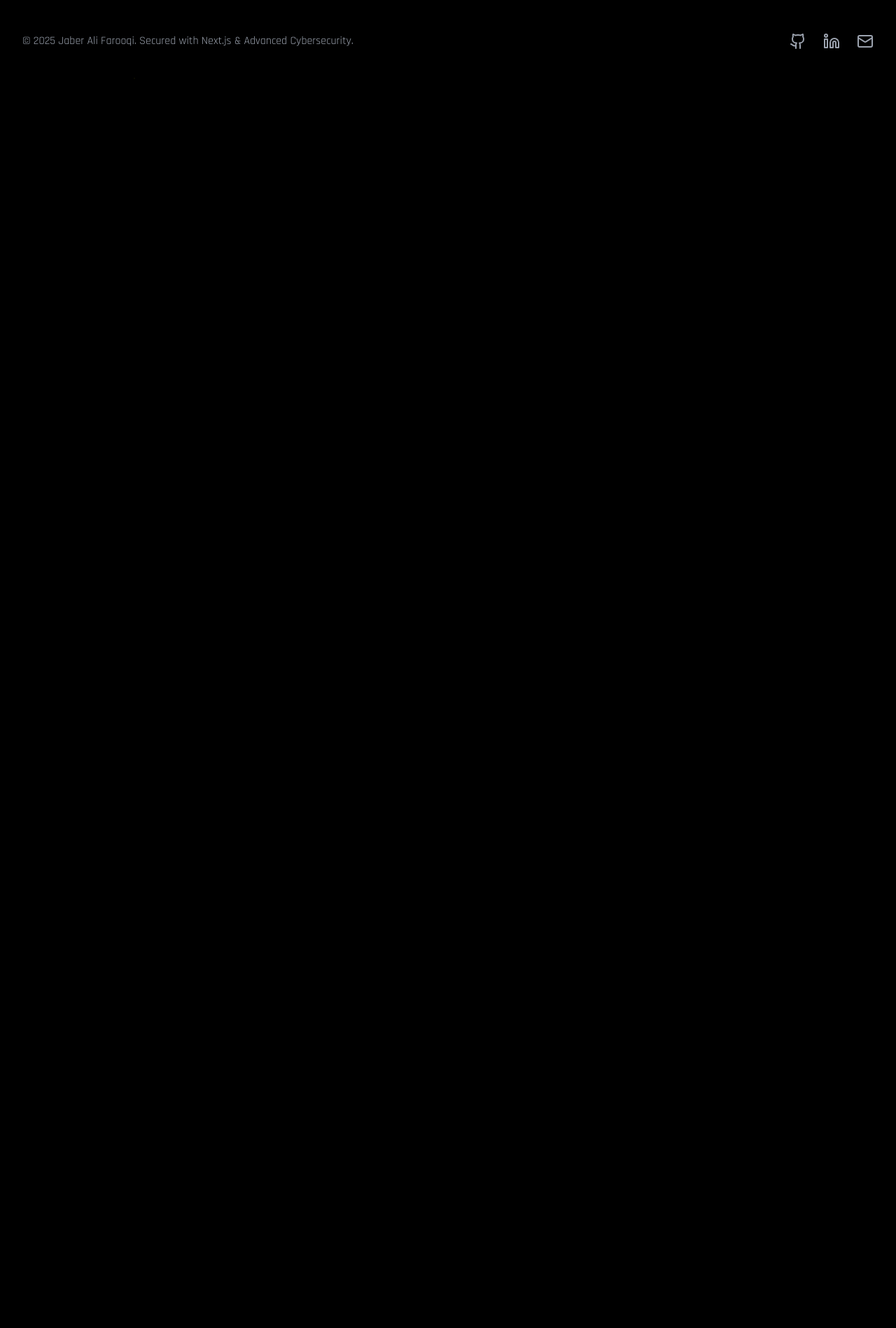
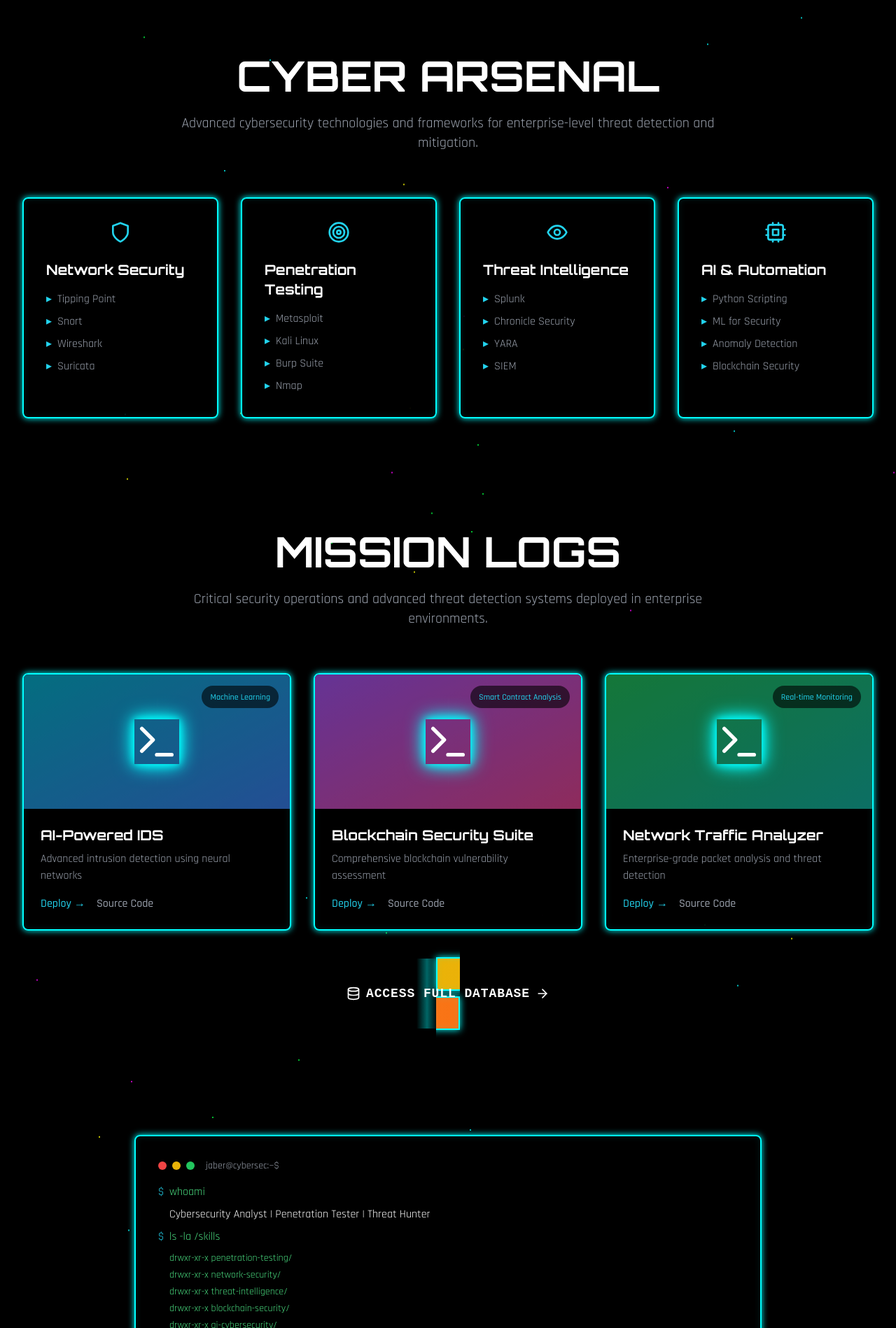
Before and after one commit to jbn7scripts/portfolio, a Next.js app: page / in a window 1280 px wide. Shown: the part 902-2800 px from the top of the page at 70% size. Before the commit the page ends 1021 px from the top, so only its background shows below. Built offline with nearby package versions, Linux system fonts and the light colour scheme.

Commit message:
Restore: Full homepage sections with clean glowing hero name (no box)

```diff
--- a/pages/index.js
+++ b/pages/index.js
@@ -69,6 +69,8 @@ export default function Home() {
   ];
 
   return (
+    <>
+      {/* Hero Section */}
       <section className="min-h-screen flex flex-col items-center justify-center px-4 sm:px-6 lg:px-8 relative overflow-hidden">
         <div ref={heroRef} className={`text-center max-w-2xl sm:max-w-4xl mx-auto z-10 ${heroInView ? 'motion-safe:animate-zoom-in' : 'opacity-0'}`}>
           {/* Holographic Avatar */}
@@ -138,5 +140,158 @@ export default function Home() {
         <div className="absolute bottom-20 left-8 w-2 h-2 bg-yellow-400 rounded-full motion-safe:animate-float opacity-70" style={{animationDelay: '4s'}}></div>
         <div className="absolute bottom-40 right-4 w-3 h-3 bg-green-400 rounded-full motion-safe:animate-float opacity-70" style={{animationDelay: '1s'}}></div>
       </section>
+
+      {/* Skills Section */}
+      <section className="py-20 px-4 sm:px-6 lg:px-8 relative">
+        <div className="max-w-7xl mx-auto">
+          <div ref={skillsRef} className={`text-center mb-16 ${skillsInView ? 'animate-zoom-in' : 'opacity-0'}`}>
+            <h2 className="text-4xl sm:text-6xl font-bold mb-6 font-['Orbitron']">
+              CYBER ARSENAL
+            </h2>
+            <p className="text-xl text-gray-400 max-w-3xl mx-auto font-['Rajdhani']">
+              Advanced cybersecurity technologies and frameworks for enterprise-level threat detection and mitigation.
+            </p>
+          </div>
+          <div className="grid grid-cols-1 md:grid-cols-2 lg:grid-cols-4 gap-8">
+            {skills.map((skill, index) => (
+              <div
+                key={skill.name}
+                className={`group relative bg-black/60 backdrop-blur-md border border-cyan-500/30 rounded-lg p-8 hover:scale-105 transition-all duration-500 card-3d neon-border scan-line ${skillsInView ? 'animate-slide-in' : 'opacity-0'}`}
+                style={{ animationDelay: `${index * 0.2}s` }}
+              >
+                <div className={`absolute inset-0 bg-gradient-to-br ${skill.color} opacity-0 group-hover:opacity-10 rounded-lg transition-opacity duration-300`}></div>
+                <div className="relative z-10">
+                  <div className="text-cyan-400 mb-6 flex justify-center group-hover:text-white transition-colors duration-300 animate-float">
+                    {skill.icon}
+                  </div>
+                  <h3 className="text-xl font-bold mb-4 text-white font-['Orbitron'] group-hover:text-cyan-400 transition-colors duration-300">
+                    {skill.name}
+                  </h3>
+                  <ul className="space-y-2">
+                    {skill.technologies.map((tech, techIndex) => (
+                      <li
+                        key={tech}
+                        className="text-gray-400 group-hover:text-gray-300 transition-colors duration-300 font-['Rajdhani']"
+                        style={{ animationDelay: `${(index * 0.2) + (techIndex * 0.1)}s` }}
+                      >
+                        <span className="text-cyan-400 mr-2">▸</span>
+                        {tech}
+                      </li>
+                    ))}
+                  </ul>
+                </div>
+              </div>
+            ))}
+          </div>
+        </div>
+      </section>
+
+      {/* Featured Projects Preview */}
+      <section className="py-20 px-4 sm:px-6 lg:px-8 relative">
+        <div className="max-w-7xl mx-auto">
+          <div ref={projectsRef} className={`text-center mb-16 ${projectsInView ? 'animate-zoom-in' : 'opacity-0'}`}>
+            <h2 className="text-4xl sm:text-6xl font-bold mb-6 font-['Orbitron']">
+              MISSION LOGS
+            </h2>
+            <p className="text-xl text-gray-400 max-w-3xl mx-auto font-['Rajdhani']">
+              Critical security operations and advanced threat detection systems deployed in enterprise environments.
+            </p>
+          </div>
+          <div className="grid grid-cols-1 md:grid-cols-2 lg:grid-cols-3 gap-8 mb-12">
+            {[
+              {
+                title: "AI-Powered IDS",
+                tech: "Machine Learning",
+                description: "Advanced intrusion detection using neural networks",
+                color: "from-cyan-500 to-blue-500"
+              },
+              {
+                title: "Blockchain Security Suite",
+                tech: "Smart Contract Analysis",
+                description: "Comprehensive blockchain vulnerability assessment",
+                color: "from-purple-500 to-pink-500"
+              },
+              {
+                title: "Network Traffic Analyzer",
+                tech: "Real-time Monitoring",
+                description: "Enterprise-grade packet analysis and threat detection",
+                color: "from-green-500 to-teal-500"
+              }
+            ].map((project, index) => (
+              <div
+                key={project.title}
+                className={`group relative bg-black/60 backdrop-blur-md border border-cyan-500/30 rounded-lg overflow-hidden hover:scale-105 transition-all duration-500 card-3d neon-border ${projectsInView ? 'animate-slide-in' : 'opacity-0'}`}
+                style={{ animationDelay: `${index * 0.2}s` }}
+              >
+                <div className={`h-48 bg-gradient-to-br ${project.color} relative overflow-hidden`}>
+                  <div className="absolute inset-0 bg-black/40"></div>
+                  <div className="absolute inset-0 flex items-center justify-center">
+                    <Terminal className="w-16 h-16 text-white animate-pulse-glow" />
+                  </div>
+                  <div className="absolute top-4 right-4 bg-black/60 backdrop-blur-md px-3 py-1 rounded-full">
+                    <span className="text-xs text-cyan-400 font-['Rajdhani'] font-medium">{project.tech}</span>
+                  </div>
+                </div>
+                <div className="p-6">
+                  <h3 className="text-xl font-bold mb-2 text-white font-['Orbitron'] group-hover:text-cyan-400 transition-colors duration-300">
+                    {project.title}
+                  </h3>
+                  <p className="text-gray-400 mb-4 font-['Rajdhani']">
+                    {project.description}
+                  </p>
+                  <div className="flex space-x-4">
+                    <span className="text-cyan-400 hover:text-white font-medium cursor-pointer transition-colors duration-300 font-['Rajdhani']">
+                      Deploy →
+                    </span>
+                    <span className="text-gray-400 hover:text-gray-300 font-medium cursor-pointer transition-colors duration-300 font-['Rajdhani']">
+                      Source Code
+                    </span>
+                  </div>
+                </div>
+                <div className="absolute inset-0 bg-gradient-to-r from-transparent via-cyan-400/5 to-transparent opacity-0 group-hover:opacity-100 transform -skew-x-12 translate-x-[-100%] group-hover:translate-x-[100%] transition-all duration-1000"></div>
+              </div>
+            ))}
+          </div>
+          <div className="text-center">
+            <CyberButton href="/projects" variant="accent" className="text-lg">
+              <Database className="mr-2 w-5 h-5" />
+              Access Full Database
+              <ArrowRight className="ml-2 w-5 h-5" />
+            </CyberButton>
+          </div>
+        </div>
+      </section>
+
+      {/* Terminal Section */}
+      <section className="py-20 px-4 sm:px-6 lg:px-8 relative">
+        <div className="max-w-4xl mx-auto">
+          <div className="bg-black/80 backdrop-blur-md border border-cyan-500/30 rounded-lg p-8 neon-border font-mono">
+            <div className="flex items-center mb-4">
+              <div className="flex space-x-2">
+                <div className="w-3 h-3 bg-red-500 rounded-full"></div>
+                <div className="w-3 h-3 bg-yellow-500 rounded-full"></div>
+                <div className="w-3 h-3 bg-green-500 rounded-full"></div>
+              </div>
+              <div className="ml-4 text-gray-400 text-sm font-['Rajdhani']">jaber@cybersec:~$</div>
+            </div>
+            <div className="text-green-400 space-y-2 font-['Rajdhani']">
+              <div className="flex"><span className="text-cyan-400">$</span> <span className="ml-2">whoami</span></div>
+              <div className="text-white ml-4">Cybersecurity Analyst | Penetration Tester | Threat Hunter</div>
+              <div className="flex"><span className="text-cyan-400">$</span> <span className="ml-2">ls -la /skills</span></div>
+              <div className="ml-4 space-y-1 text-sm">
+                <div>drwxr-xr-x  penetration-testing/</div>
+                <div>drwxr-xr-x  network-security/</div>
+                <div>drwxr-xr-x  threat-intelligence/</div>
+                <div>drwxr-xr-x  blockchain-security/</div>
+                <div>drwxr-xr-x  ai-cybersecurity/</div>
+              </div>
+              <div className="flex"><span className="text-cyan-400">$</span> <span className="ml-2">cat /etc/motto</span></div>
+              <div className="text-cyan-400 ml-4">"Securing the digital frontier, one vulnerability at a time."</div>
+              <div className="flex items-center"><span className="text-cyan-400">$</span> <span className="ml-2 animate-pulse">_</span></div>
+            </div>
+          </div>
+        </div>
+      </section>
+    </>
   );
 }
```
Lines whose indentation alone changed are shown as unchanged.
